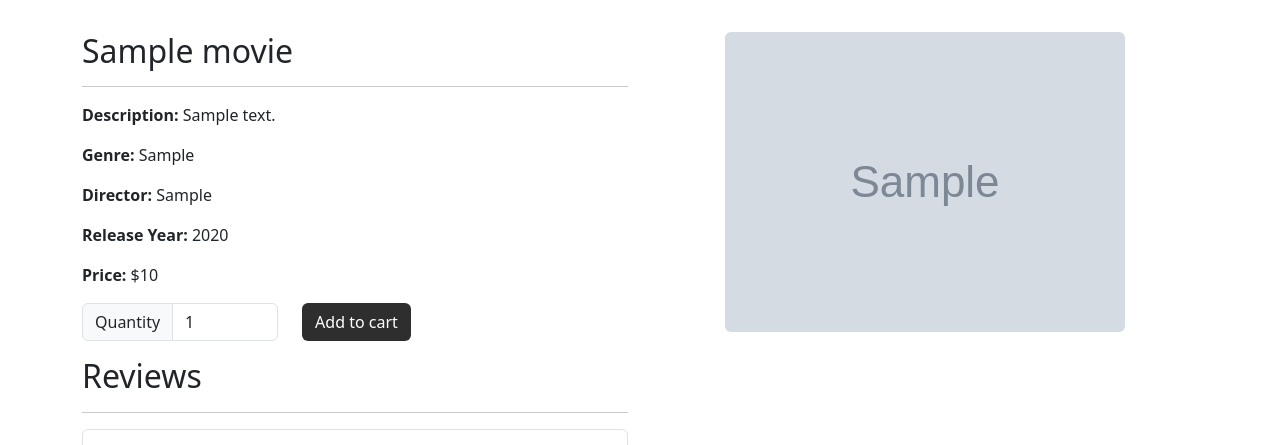
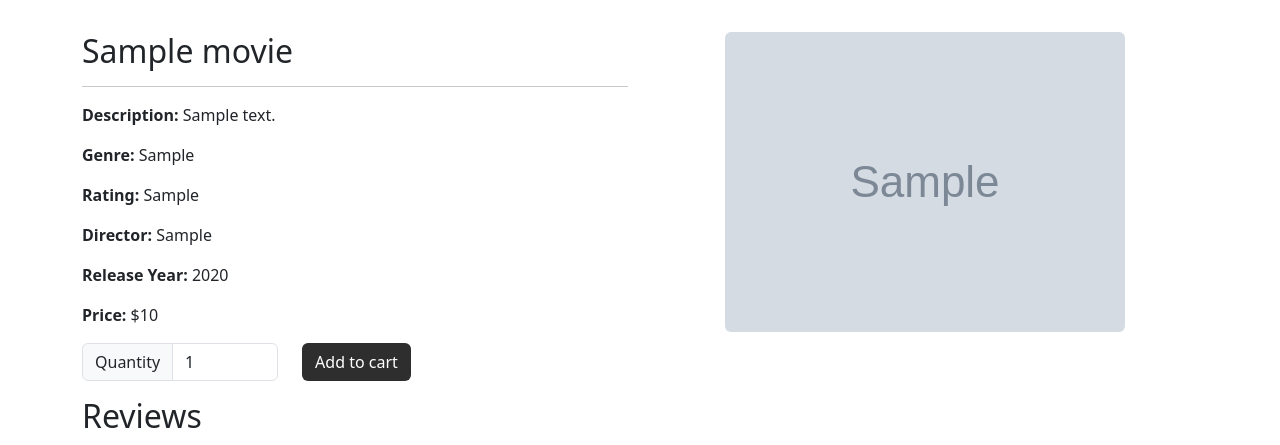
Before and after one commit to isaacjerish/moviesstore, a Django app: page /movies/1/ in a window 1280 px wide. Shown: the part 82-527 px from the top of the page. Run offline with Django 5.2, Linux system fonts and the light colour scheme; tables that the repository leaves empty hold one stand-in row (values such as "Sample post"); grey boxes marked "Sample" are stand-in pictures; some libraries are stand-ins or nearby versions.

Commit message:
Add rating field

```diff
--- a/movies/models.py
+++ b/movies/models.py
@@ -11,6 +11,7 @@ class Movie(models.Model):
     release_year = models.IntegerField(default=2000)
     director = models.CharField(max_length=100, default="Unknown")  # <-- ADD THIS LINE
     genre = models.CharField(max_length=50, default="Action")  # <-- ADD THIS LINE
+    rating = models.CharField(max_length=10, default="PG")  # <-- ADD THIS LINE
 
     def __str__(self):
         return str(self.id) + " - " + self.name
--- a/movies/templates/movies/show.html
+++ b/movies/templates/movies/show.html
@@ -9,6 +9,7 @@
         <hr />
         <p><b>Description:</b> {{ template_data.movie.description }}</p>
         <p><b>Genre:</b> {{ template_data.movie.genre }}</p>
+        <p><b>Rating:</b> {{ template_data.movie.rating }}</p>
         <p><b>Director:</b> {{ template_data.movie.director }}</p> <p><b>Release Year:</b> {{ template_data.movie.release_year }}</p>
         <p><b>Price:</b> ${{ template_data.movie.price }}</p>
         <p class="card-text">
```
Also changed, not shown: movies/migrations/0006_movie_rating.py (added).
